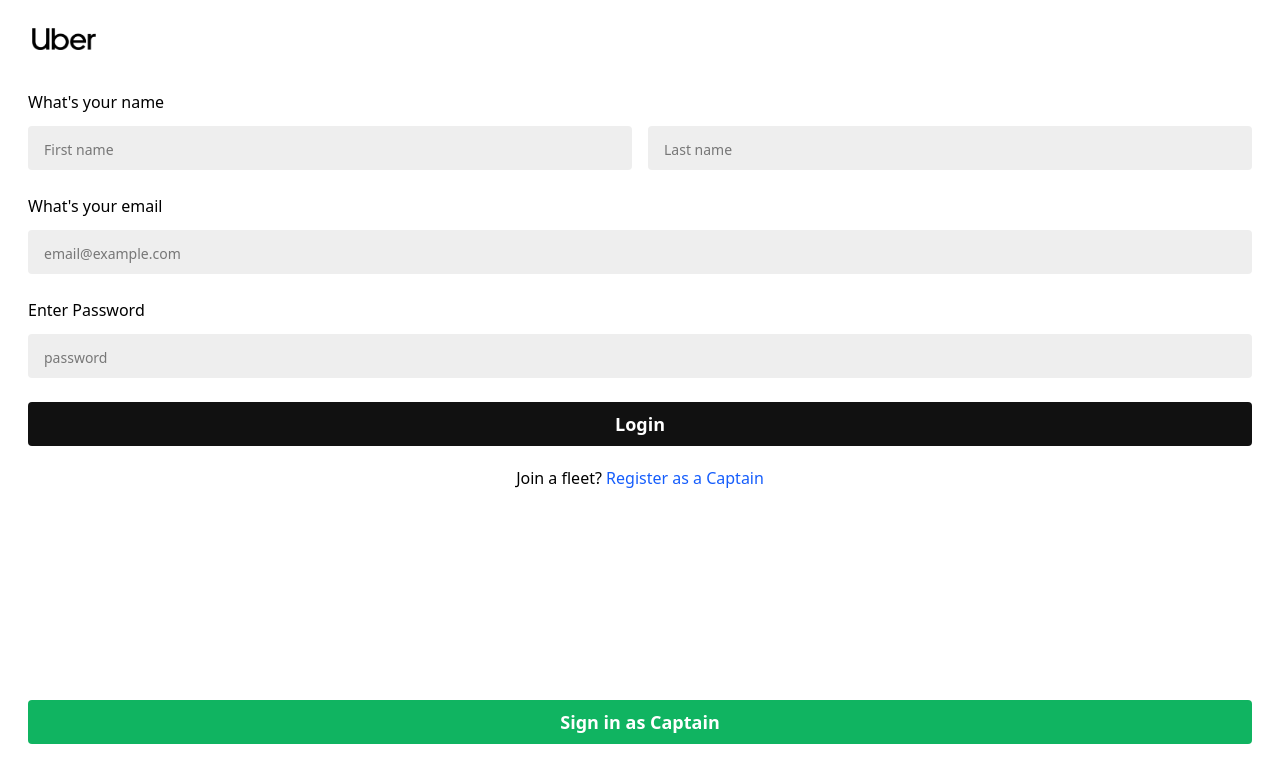
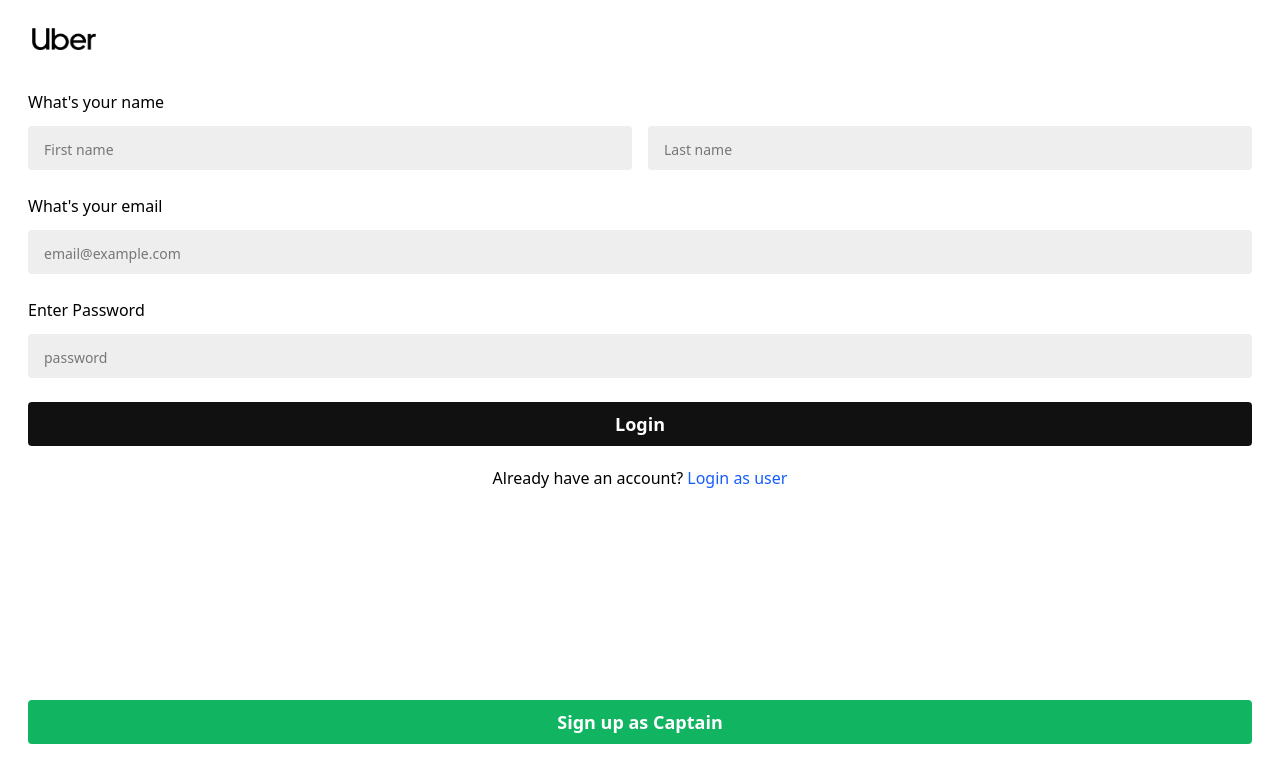
Before and after one commit to venkata-kavya/uber-clone, a React (Vite) app in the folder frontend/: page /signup in a window 1280 px wide. Shown: the top 782 px of the page. Built offline with nearby package versions, Linux system fonts and the light colour scheme.

Commit message:
Create User routes

```diff
--- a/frontend/src/pages/UserSignup.jsx
+++ b/frontend/src/pages/UserSignup.jsx
@@ -64,18 +64,18 @@
           </button>
         </form>
         <p className="text-center mb-2">
-          Join a fleet?{" "}
-          <Link to="/captain-signup" className="text-blue-600">
-            Register as a Captain
+          Already have an account?{" "}
+          <Link to="/login" className="text-blue-600">
+            Login as user
           </Link>
         </p>
       </div>
       <div>
         <Link
-          to="/captain-login"
+          to="/captain-signup"
           className="bg-[#10b461] flex items-center justify-center text-[#fff] font-semibold mb-7 rounded px-4 py-2  w-full text-lg placeholder:text-base"
         >
-          Sign in as Captain
+          Sign up as Captain
         </Link>
       </div>
     </div>
```
